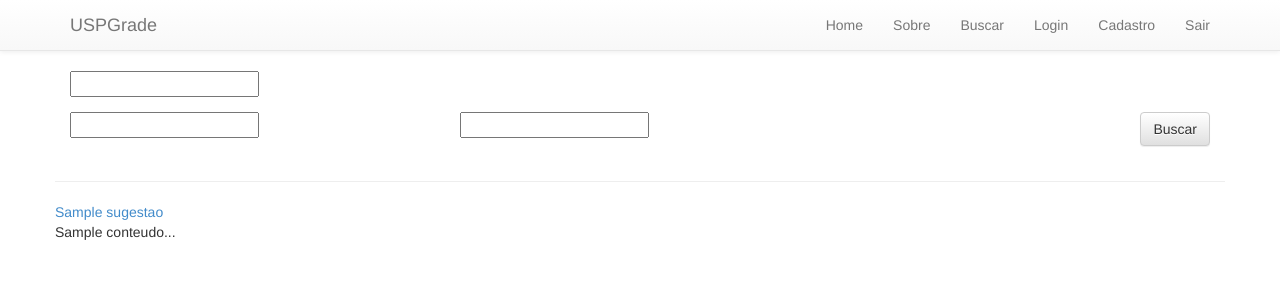
After one commit to rafaelhdr/uspgrade, a Django app: template uspgrade/templates/uspgrade/buscar.html in a window 1280 px wide. The commit adds this page. Shown: the top 300 px of the page. Run offline with Django 3.2, Linux system fonts and the light colour scheme; the template is opened without the code that fills it: most values are stand-ins (such as "Sample title", 1, 10 or a date in 2020); form fields are guessed from the names that the template uses; parts of the project's set-up code (start-up, migrations or seed data) failed here and were passed over; some libraries are stand-ins or nearby versions.

Commit message:
Busca de sugestões funcionando

```diff
--- a/uspgrade/templates/uspgrade/base.html
+++ b/uspgrade/templates/uspgrade/base.html
@@ -38,7 +38,7 @@
         <ul class="nav navbar-nav navbar-right">
           <li><a href="/">Home</a></li>
           <li><a href="{% url "sobre" %}">Sobre</a></li>
-          <li><a href="#">Buscar</a></li>
+          <li><a href="{% url "buscar" %}">Buscar</a></li>
           <li><a href="{% url "login" %}">Login</a></li>
           <li><a href="#">Cadastro</a></li>
           <li><a href="{% url "sair" %}">Sair</a></li>
--- /dev/null
+++ b/uspgrade/templates/uspgrade/buscar.html
@@ -0,0 +1,53 @@
+{% extends "uspgrade/base.html" %}
+
+{% block 'content' %}
+<div class="container">
+
+  <form role="form" method="POST" action="{% url 'buscar' %}">
+    {% csrf_token %}
+    <div class="row">
+
+      <div class="form-group col-md-12">
+        {{ form.conteudo }}
+        {% if form.conteudo.errors %}
+        <div class="alert alert-danger">{{ form.conteudo.errors }}</div>
+        {% endif %}
+      </div>
+      <div class="form-group col-md-4">
+        {{ form.instituto }}
+        {% if form.instituto.errors %}
+        <div class="alert alert-danger">{{ form.instituto.errors }}</div>
+        {% endif %}
+      </div>
+      <div class="form-group col-md-4">
+        {{ form.categoria }}
+        {% if form.categoria.errors %}
+        <div class="alert alert-danger">{{ form.categoria.errors }}</div>
+        {% endif %}
+      </div>
+      <div class="form-group col-md-4">
+        <button type="submit" class="btn btn-default pull-right">Buscar</button>
+      </div>
+
+    </form>
+    <div class="row">
+
+      <div class="col-sm-12">
+        {% for sugestao in sugestoes %}
+        <hr />
+        <div class="row">
+          <div class="col-sm-6">
+            <a href="{{sugestao.get_absolute_path}}">{{ sugestao.titulo }}</a>
+          </div>
+          <div class="col-sm-6">
+          </div>
+          <div class="col-sm-12">
+            {{ sugestao.conteudo | slice:":100" }}...
+          </div>
+        </div>
+        {% endfor %}
+
+      </div>
+    </div>
+  </div>
+  {% endblock %}
--- a/uspgrade/urls.py
+++ b/uspgrade/urls.py
@@ -12,6 +12,7 @@ urlpatterns = patterns('',
     url(r'^sobre$', 'uspgrade.views.sobre', name='sobre'),
     url(r'^fazer-sugestao$', 'uspgrade.views.fazer_sugestao', name='fazer-sugestao'),
     url(r'^cadastro$', 'uspgrade.views.cadastro', name='cadastro'),
+    url(r'^buscar$', 'uspgrade.views.buscar', name='buscar'),
 
     url(r'^admin/', include(admin.site.urls)),
 )
```
Also changed, not shown: uspgrade/forms.py (+16 -0 lines), uspgrade/views.py (+41 -1 lines).
